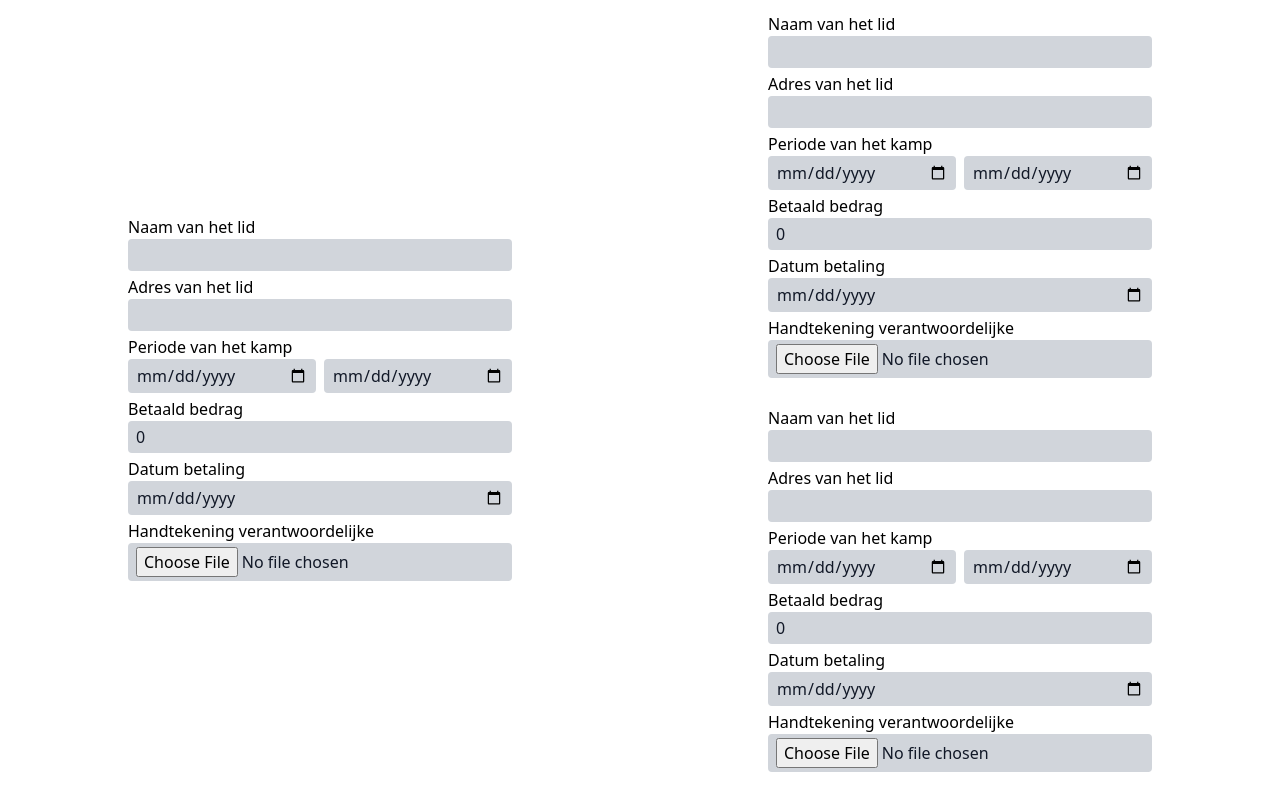
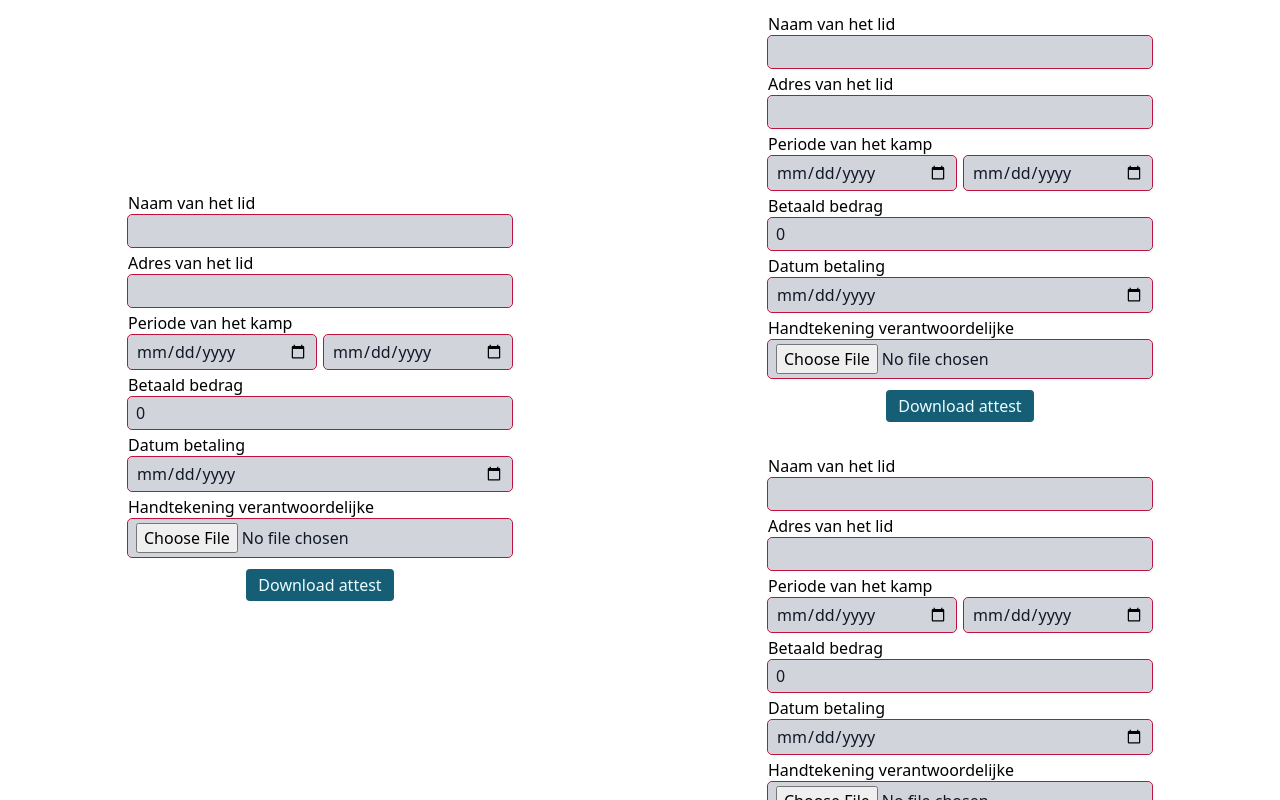
Before and after one commit to mstuyven/attest-gen, a Preact app: page / in a window 1280 px wide. Built offline with nearby package versions, Linux system fonts and the light colour scheme.

Commit message:
Basic form validation

```diff
--- a/src/App.tsx
+++ b/src/App.tsx
@@ -1,4 +1,5 @@
 import { useEffect, useMemo, useRef, useState } from 'preact/hooks'
+import { Button } from './components/Button'
 import { DateField, DateRangeField, ImageField, InputField, NumberField } from './components/InputField'
 import { Certificate, renderCertificate } from './domain/Certificate'
 
@@ -10,23 +11,37 @@ export function App() {
   const [campPaymentDate, setCampPaymentDate] = useState('')
   const [signature, setSignature] = useState('')
 
-  const certificate = useMemo<Certificate>(() => {
+  const campDays = useMemo(() => {
     const startDate = new Date(campPeriod[0])
     const endDate = new Date(campPeriod[1])
     const days = Math.floor((endDate.getTime() - startDate.getTime())/(1000*60*60*24))
+    return isNaN(days) ? undefined : days
+  }, [campPeriod])
 
+  const certificate = useMemo<Certificate>(() => {
+    const formatDate = (str?: string) => {
+      return str ? new Date(str).toLocaleDateString('nl-BE', { day: '2-digit', month: '2-digit', year: 'numeric' }) : ''
+    }
     return {
       memberName,
       memberAddress,
-      campStartDate: campPeriod[0] ? startDate.toLocaleDateString('nl-BE') : '',
-      campEndDate: campPeriod[1] ? endDate.toLocaleDateString('nl-BE') : '',
-      campDays: isNaN(days) ? 0 : days,
+      campStartDate: formatDate(campPeriod[0]),
+      campEndDate: formatDate(campPeriod[1]),
+      campDays: campDays ?? 0,
       campPayment,
-      campPaymentDate: campPaymentDate ? new Date(campPaymentDate).toLocaleDateString('nl-BE') : '',
-      date: new Date().toLocaleDateString('nl-BE'),
+      campPaymentDate: formatDate(campPaymentDate),
+      date: formatDate(new Date().toString()),
       signature,
     }
-  }, [memberName, memberAddress, campPeriod, campPayment, campPaymentDate, signature])
+  }, [memberName, memberAddress, campPeriod, campDays, campPayment, campPaymentDate, signature])
+
+  const memberNameInvalid = memberName.length === 0
+  const memberAddressInvalid = memberAddress.length === 0
+  const campStartInvalid = campPeriod[0].length === 0
+  const campEndInvalid = campPeriod[1].length === 0 || campDays === undefined || campDays <= 0
+  const campPaymentInvalid = campPayment <= 0
+  const campPaymentDateInvalid = campPaymentDate.length === 0
+  const signatureInvalid = signature.length === 0
 
   const output = useMemo(() => {
     return renderCertificate(certificate)
@@ -44,12 +59,13 @@ export function App() {
 
   return <main class='h-screen md:grid grid-cols-2'>
     <div class='m-3 flex flex-col justify-center items-center'>
-      <InputField label='Naam van het lid' value={memberName} onInput={setMemberName} />
-      <InputField label='Adres van het lid' value={memberAddress} onInput={setMemberAddress} />
-      <DateRangeField label='Periode van het kamp' value={campPeriod} onInput={setCampPeriod} />
-      <NumberField label='Betaald bedrag' value={campPayment} onInput={setCampPayment} />
-      <DateField label='Datum betaling' value={campPaymentDate} onInput={setCampPaymentDate} />
-      <ImageField label='Handtekening verantwoordelijke' value={signature} onInput={setSignature} />
+      <InputField label='Naam van het lid' value={memberName} onInput={setMemberName} invalid={memberNameInvalid} />
+      <InputField label='Adres van het lid' value={memberAddress} onInput={setMemberAddress} invalid={memberAddressInvalid} />
+      <DateRangeField label='Periode van het kamp' value={campPeriod} onInput={setCampPeriod} invalid={[campStartInvalid, campEndInvalid]} />
+      <NumberField label='Betaald bedrag' value={campPayment} onInput={setCampPayment} invalid={campPaymentInvalid} />
+      <DateField label='Datum betaling' value={campPaymentDate} onInput={setCampPaymentDate} invalid={campPaymentDateInvalid} />
+      <ImageField label='Handtekening verantwoordelijke' value={signature} onInput={setSignature} invalid={signatureInvalid} />
+      <Button label='Download attest' link={output} download={`Attest_${memberName.replaceAll(' ', '_')}`} />
     </div>
     <div>
       <iframe class='w-full h-full min-h-[400px]' src={`${preview}#toolbar=0&navpanes=0&view=FitH`} />
--- a/src/components/Button.tsx
+++ b/src/components/Button.tsx
@@ -1,7 +1,13 @@
 
 interface Props {
 	label: string
+	link?: string
+	download?: string
 }
-export function Button({ label }: Props) {
-	return <button class='rounded bg-cyan-800 hover:bg-cyan-900 transition-colors text-cyan-50 py-1 px-3'>{label}</button>
+export function Button({ label, link, download }: Props) {
+	return <a
+		class='my-2 rounded bg-cyan-800 hover:bg-cyan-900 transition-colors text-cyan-50 py-1 px-3 cursor-pointer'
+		href={link}
+		download={download}
+	>{label}</a>
 }
--- a/src/components/InputField.tsx
+++ b/src/components/InputField.tsx
@@ -5,10 +5,11 @@ interface InputProps {
 	value: string
 	onInput: (value: string, e: JSX.TargetedEvent<HTMLInputElement>) => void
 	type?: string
+	invalid?: boolean
 }
-function Input({ value, onInput, type = 'text' }: InputProps) {
+function Input({ value, onInput, type = 'text', invalid }: InputProps) {
 	return <input
-		class='rounded border-gray-800 bg-gray-300 text-gray-900 p-1 px-2 w-full'
+		class={`rounded bg-gray-300 text-gray-900 p-1 px-2 w-full outline-1 ${invalid ? 'outline outline-rose-700 focus:outline-2' : ''}`}
 		type={type}
 		value={value}
 		onInput={e => onInput((e.target as HTMLInputElement).value, e)} />
@@ -18,11 +19,12 @@ interface InputFieldProps {
 	label: string
 	value: string
 	onInput: (value: string) => void
+	invalid?: boolean
 }
-export function InputField({ label, value, onInput }: InputFieldProps) {
+export function InputField({ label, value, onInput, invalid }: InputFieldProps) {
 	return <div class='mb-1 w-96'>
 		<label class='block'>{label}</label>
-		<Input value={value} onInput={onInput} />
+		<Input value={value} onInput={onInput} invalid={invalid} />
 	</div>
 }
 
@@ -30,8 +32,9 @@ interface NumberFieldProps {
 	label: string
 	value: number
 	onInput: (value: number) => void
+	invalid?: boolean
 }
-export function NumberField({ label, value, onInput }: NumberFieldProps) {
+export function NumberField({ label, value, onInput, invalid }: NumberFieldProps) {
 	const [str, setStr] = useState(value.toString())
 
 	const onStrInput = useCallback((s: string) => {
@@ -44,7 +47,7 @@ export function NumberField({ label, value, onInput }: NumberFieldProps) {
 
 	return <div class='mb-1 w-96'>
 		<label class='block'>{label}</label>
-		<Input value={str} onInput={onStrInput} type='number' />
+		<Input value={str} onInput={onStrInput} type='number' invalid={invalid} />
 	</div>
 }
 
@@ -52,11 +55,12 @@ interface DateFieldProps {
 	label: string
 	value: string
 	onInput: (value: string) => void
+	invalid?: boolean
 }
-export function DateField({ label, value, onInput }: DateFieldProps) {
+export function DateField({ label, value, onInput, invalid }: DateFieldProps) {
 	return <div class='mb-1 w-96'>
 		<label class='block'>{label}</label>
-		<Input value={value} onInput={onInput} type='date' />
+		<Input value={value} onInput={onInput} type='date' invalid={invalid} />
 	</div>
 }
 
@@ -64,13 +68,14 @@ interface DateRangeFieldProps {
 	label: string
 	value: [string, string]
 	onInput: (value: [string, string]) => void
+	invalid?: [boolean, boolean]
 }
-export function DateRangeField({ label, value, onInput }: DateRangeFieldProps) {
+export function DateRangeField({ label, value, onInput, invalid }: DateRangeFieldProps) {
 	return <div class='mb-1 w-96'>
 		<label class='block'>{label}</label>
 		<div class='flex gap-2'>
-			<Input value={value[0]} onInput={s => onInput([s, value[1]])} type='date' />
-			<Input value={value[1]} onInput={e => onInput([value[0], e])} type='date' />
+			<Input value={value[0]} onInput={s => onInput([s, value[1]])} type='date' invalid={invalid?.[0]} />
+			<Input value={value[1]} onInput={e => onInput([value[0], e])} type='date' invalid={invalid?.[1]} />
 		</div>
 	</div>
 }
@@ -79,8 +84,9 @@ interface ImageFieldProps {
 	label: string
 	value: string
 	onInput: (value: string) => void
+	invalid?: boolean
 }
-export function ImageField({ label, onInput }: ImageFieldProps) {
+export function ImageField({ label, onInput, invalid }: ImageFieldProps) {
 	const ref = useRef<HTMLInputElement>(null)
 	const [name, setName] = useState<string>('')
 
@@ -105,7 +111,7 @@ export function ImageField({ label, onInput }: ImageFieldProps) {
 		<label class='block'>{label}</label>
 		<input
 			ref={ref}
-			class='rounded border-gray-800 bg-gray-300 text-gray-900 p-1 px-2 w-full'
+			class={`rounded bg-gray-300 text-gray-900 p-1 px-2 w-full outline-1 ${invalid ? 'outline outline-rose-700 focus:outline-2' : ''}`}
 			type='file'
 			accept='image/jpeg'
 			value={name}
```
